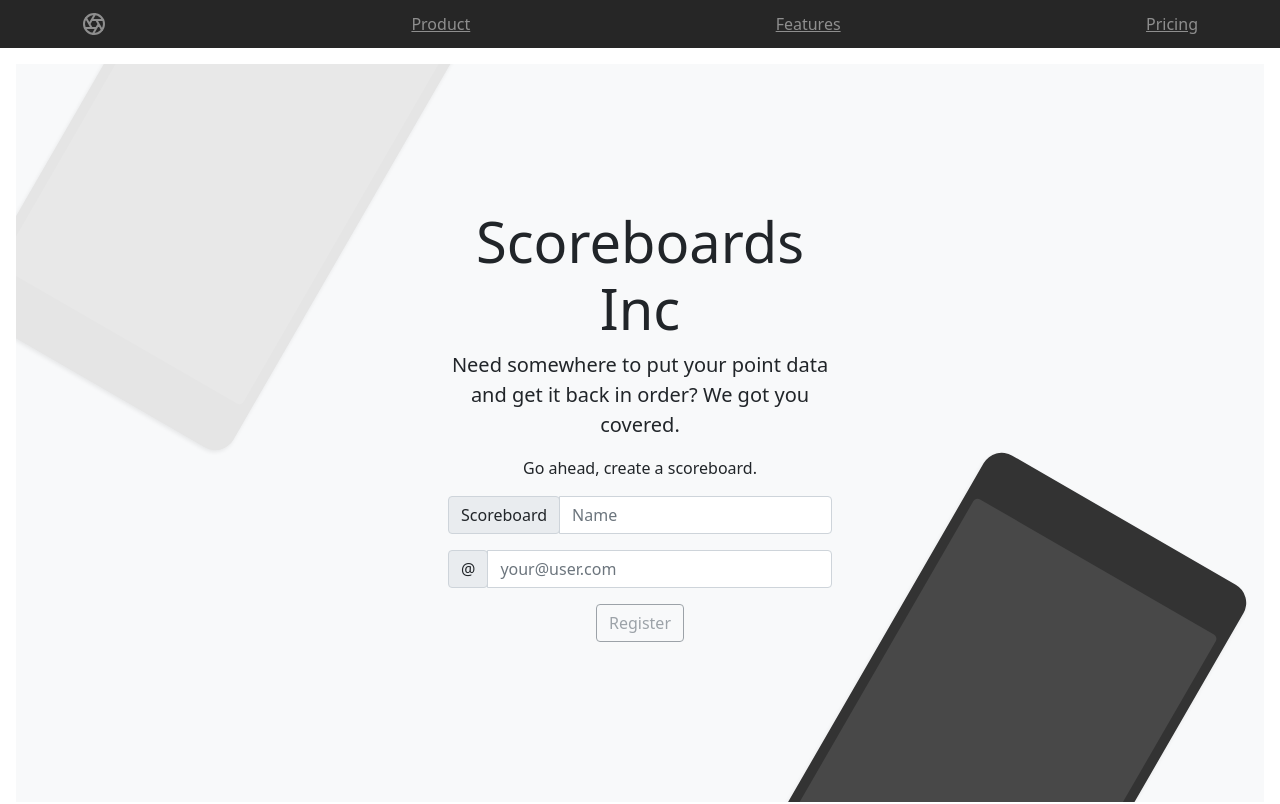
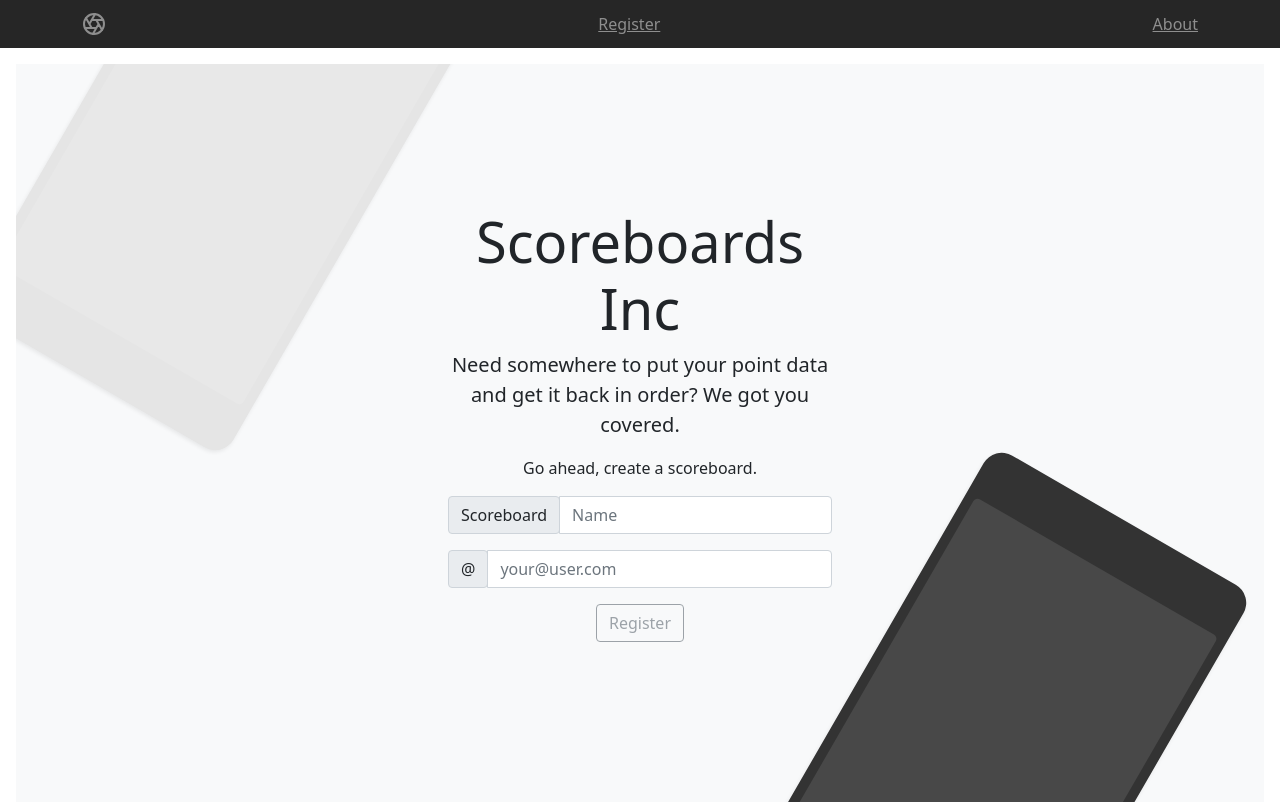
Before and after one commit to lynxz/static-scoreboard-test, a Vue app: page / in a window 1280 px wide. Shown: the top 804 px of the page. Built offline with nearby package versions, Linux system fonts and the light colour scheme; the HTML template or start-up script is replaced by a standard one.

Commit message:
Initial routing

```diff
--- a/package.json
+++ b/package.json
@@ -14,7 +14,8 @@
     "bootstrap": "^5.1.3",
     "core-js": "^3.6.4",
     "moment": "^2.29.1",
-    "vue": "^3.1.0"
+    "vue": "^3.1.0",
+    "vue-router": "^4.0.15"
   },
   "devDependencies": {
     "@babel/core": "^7.12.16",
--- /dev/null
+++ b/src/AboutInfo.vue
@@ -0,0 +1,3 @@
+<template>
+    <div>About</div>
+</template>
--- a/src/App.vue
+++ b/src/App.vue
@@ -4,7 +4,7 @@
       <nav
         class="container d-flex flex-column flex-md-row justify-content-between"
       >
-        <a class="py-2" href="#" aria-label="Product">
+        <router-link class="py-2"  to="/" aria-label="Product">
           <svg
             xmlns="http://www.w3.org/2000/svg"
             width="24"
@@ -24,10 +24,12 @@
               d="M14.31 8l5.74 9.94M9.69 8h11.48M7.38 12l5.74-9.94M9.69 16L3.95 6.06M14.31 16H2.83m13.79-4l-5.74 9.94"
             />
           </svg>
-        </a>
-        <a class="py-2 d-none d-md-inline-block" href="#">Product</a>
+        </router-link>
+        <!-- <a class="py-2 d-none d-md-inline-block" href="#">Product</a>
         <a class="py-2 d-none d-md-inline-block" href="#">Features</a>
-        <a class="py-2 d-none d-md-inline-block" href="#">Pricing</a>
+        <a class="py-2 d-none d-md-inline-block" href="#">Pricing</a> -->
+        <router-link class="py-2 d-none d-md-inline-block" to="/">Register</router-link>
+        <router-link class="py-2 d-none d-md-inline-block" to="/about">About</router-link>
       </nav>
     </header>
 
@@ -42,50 +44,7 @@
           bg-light
         "
       >
-        <div class="col-md-5 p-lg-5 mx-auto my-5">
-          <h1 class="display-4 fw-normal">Scoreboards Inc</h1>
-          <p class="lead fw-normal">
-            Need somewhere to put your point data and get it back in order? We
-            got you covered.
-          </p>
-          <p>Go ahead, create a scoreboard.</p>
-          <RegisterBoard />
-          <!-- <div class="input-group mb-3">
-            <div class="input-group-prepend">
-              <span class="input-group-text" id="scoreboard-name">
-                Scoreboard
-              </span>
-            </div>
-            <input
-              v-model="boardName"
-              type="text"
-              class="form-control"
-              placeholder="Name"
-              aria-label="ScoreboardName"
-              aria-describedby="scoreboard-name"
-            />
-          </div>
-          <div class="input-group mb-3">
-            <div class="input-group-prepend">
-              <span class="input-group-text" id="email">@</span>
-            </div>
-            <input
-              v-model="email"
-              type="text"
-              class="form-control"
-              placeholder="your@user.com"
-              aria-label="Email"
-              aria-describedby="email"
-            />
-          </div>
-          <button class="btn btn-outline-secondary" @click="submit">
-            Register
-          </button>
-          <div v-show="showToken">
-            <p>This is your scoreboard token, guard it with your life.</p>
-            <h3>{{ token }}</h3>
-          </div> -->
-        </div>
+        <router-view></router-view>
         <div class="product-device shadow-sm d-none d-md-block"></div>
         <div
           class="product-device product-device-2 shadow-sm d-none d-md-block"
@@ -152,13 +111,8 @@
 </template>
 
 <script>
-import RegisterBoard from './RegisterBoard.vue';
-
 export default {
   name: "App",
-  components: {
-    RegisterBoard
-  },
 };
 </script>
 
--- /dev/null
+++ b/src/HomeRegister.vue
@@ -0,0 +1,23 @@
+<template>
+  <div class="col-md-5 p-lg-5 mx-auto my-5">
+    <h1 class="display-4 fw-normal">Scoreboards Inc</h1>
+    <p class="lead fw-normal">
+      Need somewhere to put your point data and get it back in order? We got you
+      covered.
+    </p>
+    <p>Go ahead, create a scoreboard.</p>
+    <RegisterBoard />
+  </div>
+</template>
+
+<script>
+import RegisterBoard from './RegisterBoard.vue';
+
+
+export default {
+  name: "HomeRegister",
+  components: {
+    RegisterBoard
+  },
+};
+</script>
--- a/src/RegisterBoard.vue
+++ b/src/RegisterBoard.vue
@@ -77,7 +77,6 @@ export default {
       console.log(result);
 
       if (result.ok) {
-        console.log("success");
         let data = await result.json();
         this.token = data.token;
         this.name = data.name;
@@ -85,7 +84,6 @@ export default {
         this.email = "";
         this.showToken = true;
       } else {
-        console.log("failed");
         this.showToken = false;
         this.token = "";
         this.name = "";
--- a/src/main.js
+++ b/src/main.js
@@ -1,20 +1,28 @@
 import { createApp } from 'vue'
+import {createRouter, createWebHashHistory} from 'vue-router'
 import App from './App.vue'
+import HomeRegister from './HomeRegister.vue'
+import AboutInfo from './AboutInfo.vue'
 import "bootstrap/dist/css/bootstrap.min.css";
 import "bootstrap";
-//import moment from 'moment'
 
-// Vue.config.productionTip = false
+// 2. Define some routes
+// Each route should map to a component.
+// We'll talk about nested routes later.
+const routes = [
+  { path: '/', component: HomeRegister },
+  { path: '/about', component: AboutInfo },
+]
 
-// Vue.filter('formatDate', function(value) {
-//   if (value) {
-//     return moment(String(value)).format('YYYY-MM-DD hh:mm')
-//   }
-// })
-
-// new Vue({
-//   render: h => h(App),
-// }).$mount('#app')
+// 3. Create the router instance and pass the `routes` option
+// You can pass in additional options here, but let's
+// keep it simple for now.
+const router = createRouter({
+  // 4. Provide the history implementation to use. We are using the hash history for simplicity here.
+  history: createWebHashHistory(),
+  routes, // short for `routes: routes`
+})
 
 const app = createApp(App)
+app.use(router)
 app.mount('#app')
```
Also changed, not shown: 1 other file (tests, documents, lock files or other folders).
